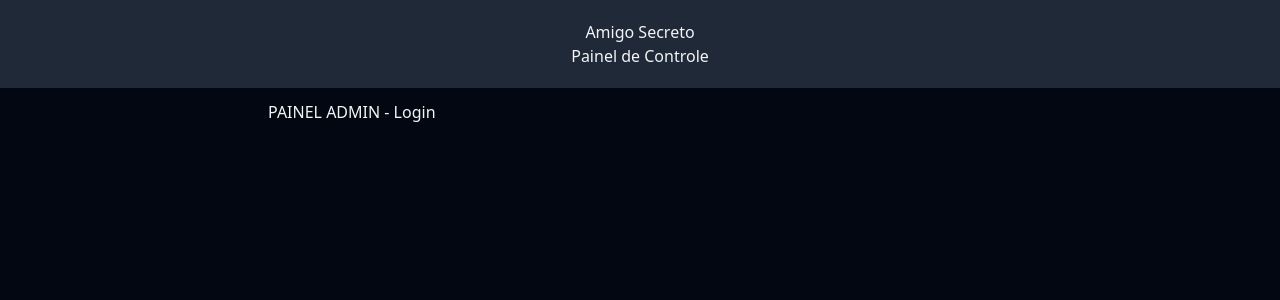
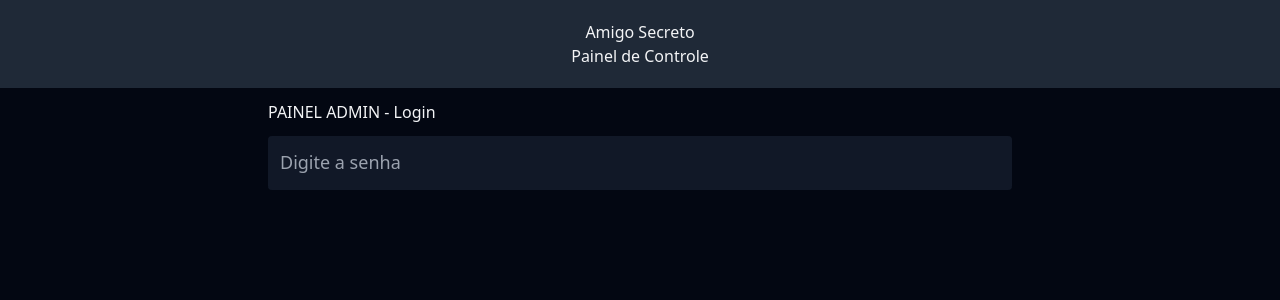
Before and after one commit to LeonardoMachadoF/as-react-14, a Next.js app: page /admin/login in a window 1280 px wide. Shown: the top 300 px of the page. Built offline with nearby package versions, Linux system fonts and the light colour scheme.

Commit message:
creating InputField component and using it on admin login page

```diff
--- a/src/app/admin/login/page.tsx
+++ b/src/app/admin/login/page.tsx
@@ -1,6 +1,22 @@
+"use client"
+
+import { InputField } from "@/components/admin/InputField";
+import { useState } from "react";
+
 function Page() {
+    const [passwordInput, setPasswordInput] = useState("");
+
+
     return (
-        <div>PAINEL ADMIN - Login</div>
+        <div>
+            PAINEL ADMIN - Login
+            <InputField
+                type="password"
+                value={passwordInput}
+                onChange={e => setPasswordInput(e.target.value)}
+                placeholder="Digite a senha"
+            />
+        </div>
     )
 }
 
--- /dev/null
+++ b/src/components/admin/InputField.tsx
@@ -0,0 +1,31 @@
+import { ChangeEvent } from "react";
+
+type Props = {
+    type?: 'text' | 'password';
+    value: string;
+    onChange: (event: ChangeEvent<HTMLInputElement>) => void;
+    placeholder?: string;
+    disabled?: boolean;
+    errorMessage?: string;
+}
+
+export function InputField({ onChange, value, disabled, errorMessage, placeholder, type }: Props) {
+    return (
+        <div className="w-full my-3">
+            <input
+                type={type || 'text'}
+                value={value}
+                onChange={onChange}
+                placeholder={placeholder}
+                disabled={disabled}
+                className={`
+                    w-full block text-lg p-3 outline-none rounded bg-gray-900 text-white
+                    border-b-2 ${errorMessage ? 'border-red-600' : 'border-gray-900'} focus:border-white
+                `}
+            />
+            {errorMessage &&
+                <div className="text-right text-sm text-red-600">{errorMessage}</div>
+            }
+        </div>
+    )
+}
```
